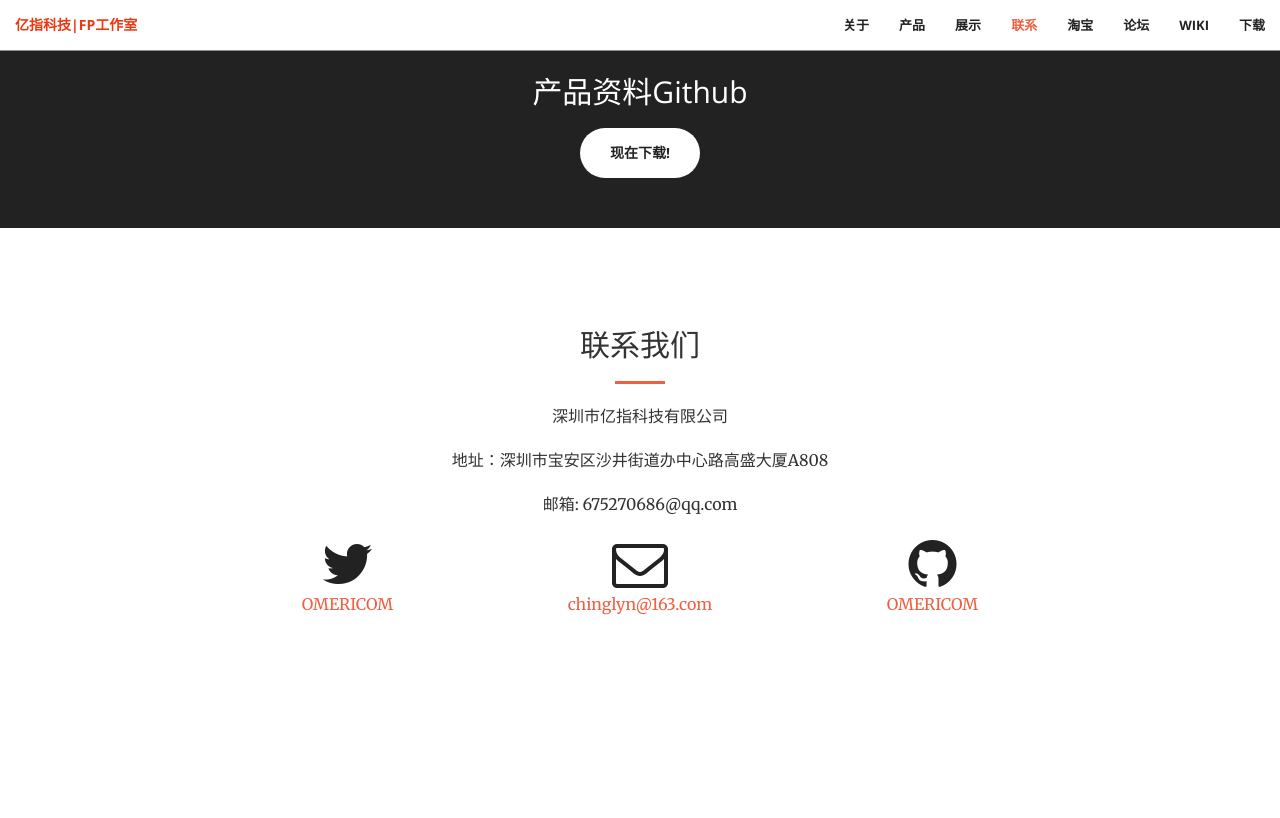
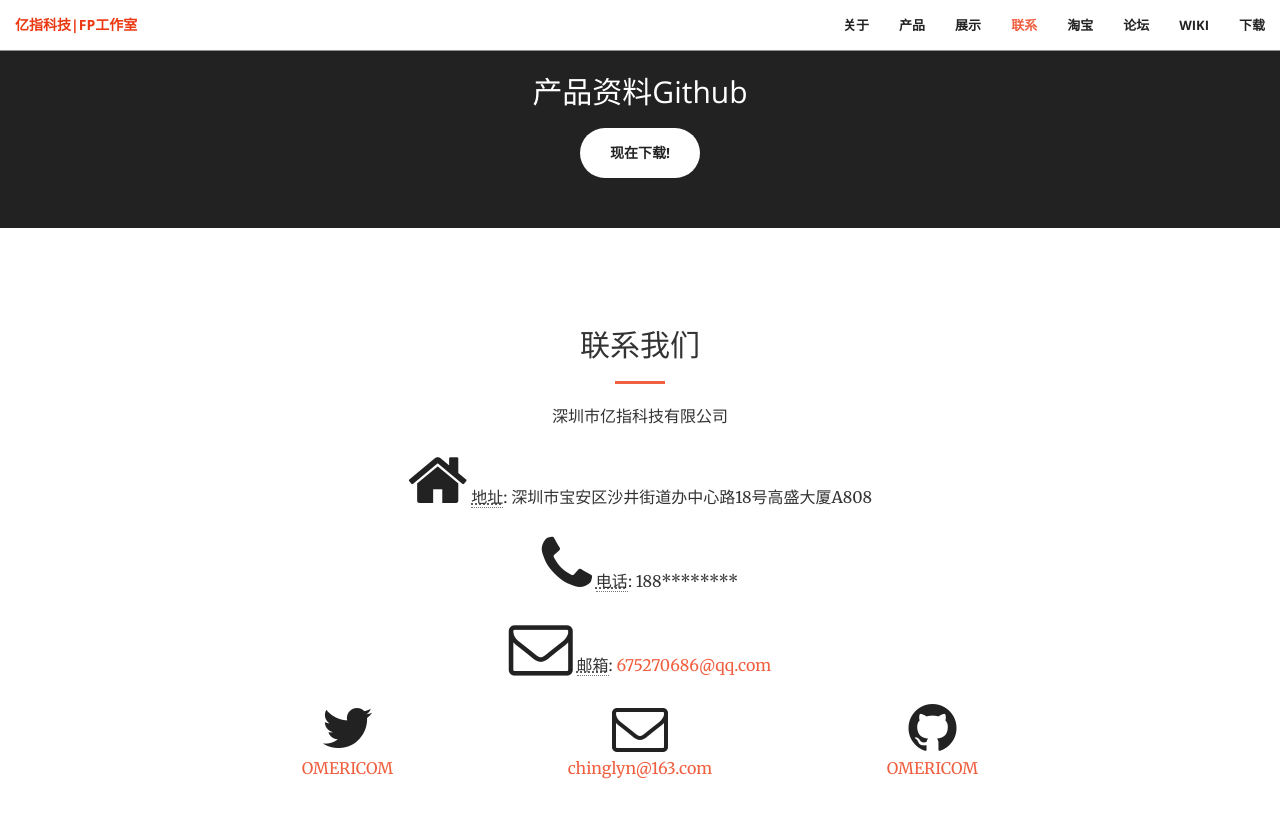
Before and after one commit to easyfp/easyfp.github.io, a Jekyll site: the page built from index.html, in a window 1280 px wide and 900 px high, scrolled down 2213 px. Shown: the top 818 px of the window. Built offline with Jekyll 4.4.1, drawn with Linux system fonts in a browser that asks for light colours; before the commit the page ends 2949 px from its top, so only the background shows below that.

Commit message:
Update contact.html

```diff
--- a/_includes/contact.html
+++ b/_includes/contact.html
@@ -5,8 +5,14 @@
                 <h2 class="section-heading">联系我们</h2>
                 <hr class="primary">
                 <p>深圳市亿指科技有限公司</p>
-                <p>地址：深圳市宝安区沙井街道办中心路高盛大厦A808</p>
-                <p>邮箱: 675270686@qq.com</p>
+			<p><i class="fa fa-home"></i>
+                    <abbr title="Home">地址</abbr>: 深圳市宝安区沙井街道办中心路18号高盛大厦A808</p>
+            <p><i class="fa fa-phone"></i>
+                    <abbr title="Phone">电话</abbr>: 188********</p>
+            <p><i class="fa fa-envelope-o"></i>
+                    <abbr title="Email">邮箱</abbr>: <a href="mailto:675270686@qq.com">675270686@qq.com</a>
+                </p>
+
             </div>
         <div class="col-lg-2 col-lg-offset-2 text-center">
             <a href="https://twitter.com/{{ site.weibo_username }}">
```
